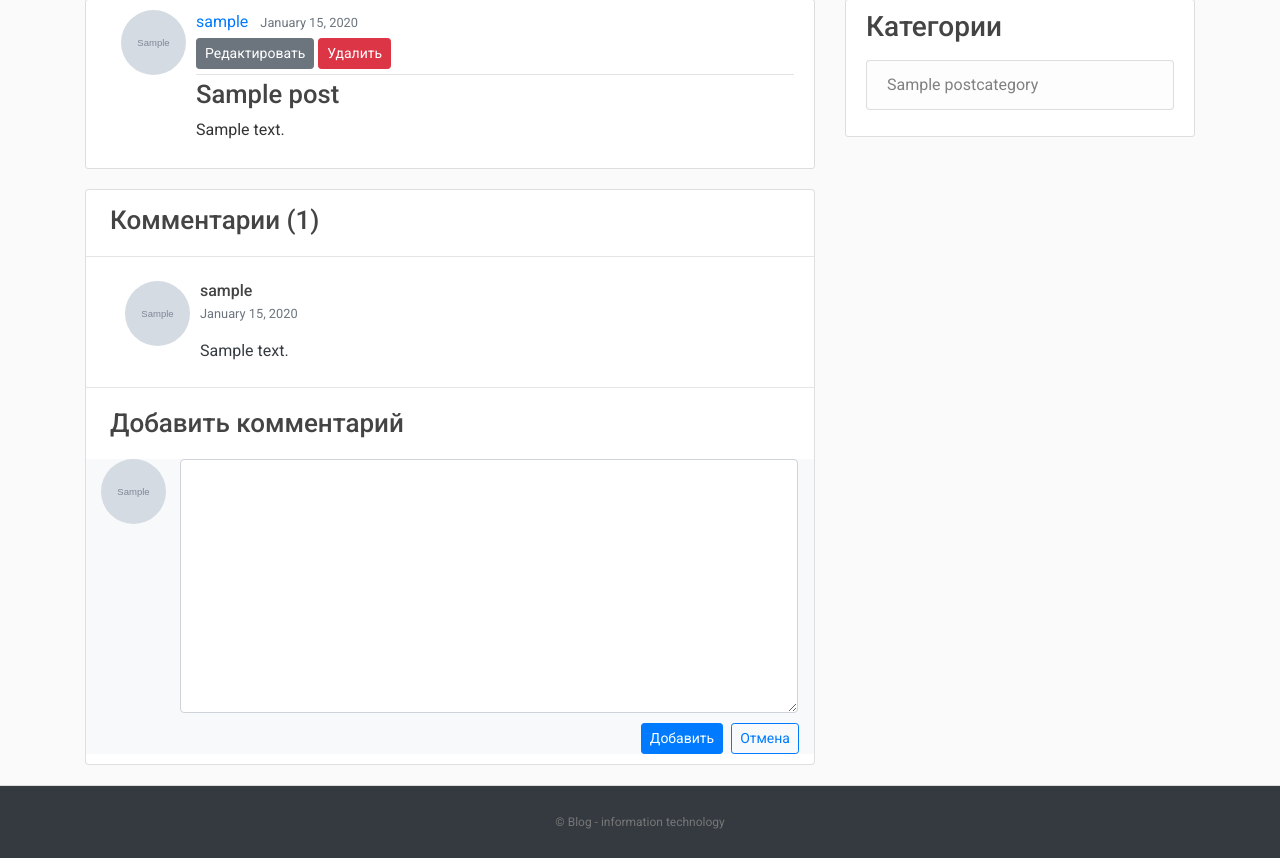
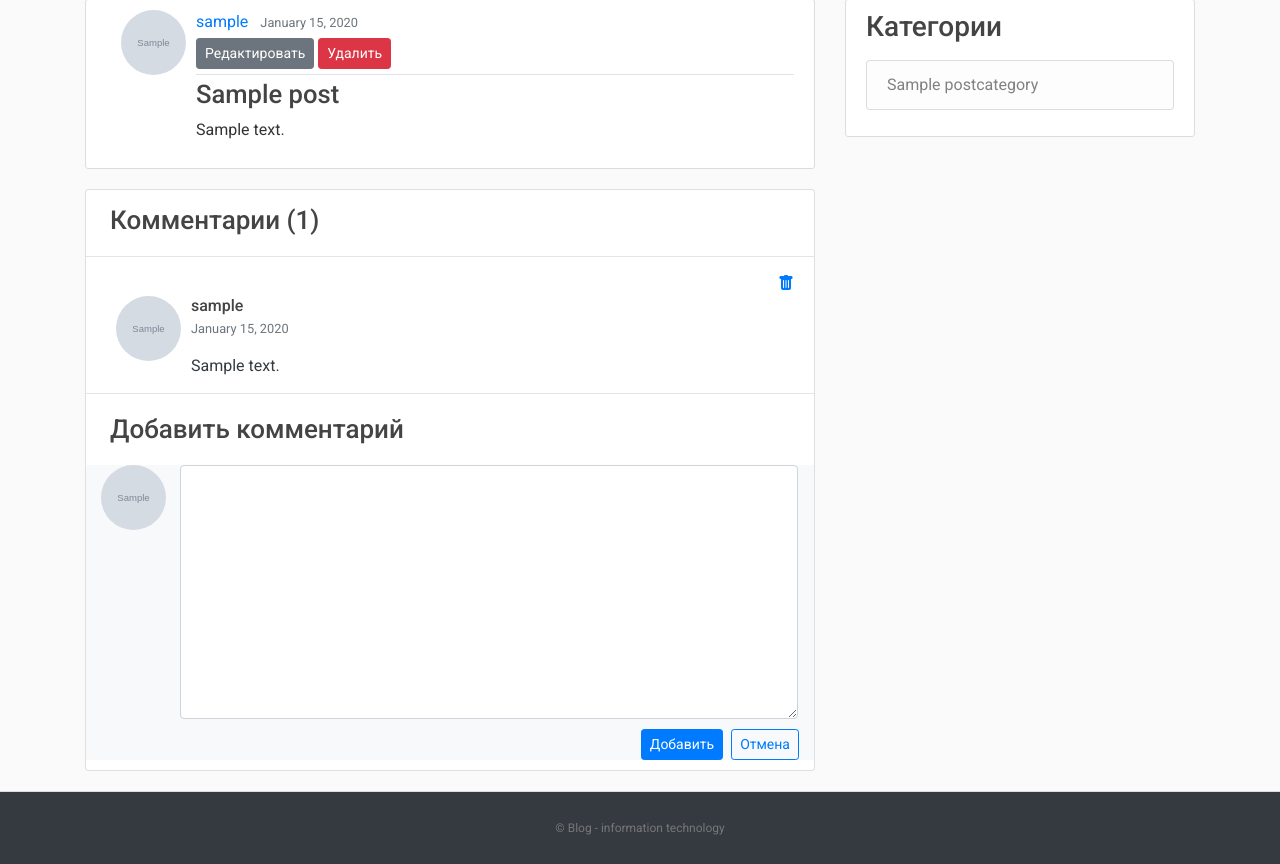
Before and after one commit to AlexandrEmelyanov/blog, a Django app: page /post/1/ in a window 1280 px wide. Shown: the part 81-945 px from the top of the page. Run offline with Django 4.2, Linux system fonts and the light colour scheme; a user stored in the database is signed in; tables that the repository leaves empty hold one stand-in row (values such as "Sample post"); grey boxes marked "Sample" are stand-in pictures; parts of the project's set-up code (start-up, migrations or seed data) failed here and were passed over; some libraries are stand-ins or nearby versions.

Commit message:
Added option to delete a comments

```diff
--- a/blog/site_blog/templates/site_blog/base.html
+++ b/blog/site_blog/templates/site_blog/base.html
@@ -13,6 +13,7 @@
     <link href='http://fonts.googleapis.com/css?family=Roboto:400,100,100italic,300,300italic,400italic,500,500italic,700,700italic,900italic,900'
           rel='stylesheet' type='text/css'>
     <link rel="stylesheet" href="https://cdn.jsdelivr.net/npm/bootstrap-icons@1.7.2/font/bootstrap-icons.css">
+    <link rel="stylesheet" href="https://cdn.jsdelivr.net/npm/bootstrap-icons@1.10.5/font/bootstrap-icons.css">
     <link rel="stylesheet" type="text/css" href="{% static 'css/main.css' %}">
     <link href='https://unpkg.com/boxicons@2.1.2/css/boxicons.min.css' rel='stylesheet'>
 
--- a/blog/site_blog/templates/site_blog/post_detail.html
+++ b/blog/site_blog/templates/site_blog/post_detail.html
@@ -45,7 +45,12 @@
                                 <h4 class="title-comments">Комментарии ({{ object.comments.count }})</h4>
                                 <hr class="my-0"/>
                                 {% for comment in object.comments.all %}
-                                    <div class="card-body p-4">
+                                    <div class="card-body">
+                                        {% if comment.author_com == user %}
+                                            <div class="comment-delete">
+                                                <a href="{% url 'index:comment-delete' comment.id %}"><i class="bi bi-trash-fill"></i></a>
+                                            </div>
+                                        {% endif %}
                                         <div class="d-flex flex-start">
                                             <img class="rounded-circle article-img" src="
                                                 {% if comment.author_com.image %}
@@ -77,7 +82,12 @@
                         <h4 class="title-comments-add">Добавить комментарий</h4>
                         <div class="bg-light">
                             <div class="d-flex flex-row align-items-start">
-                                <img class="rounded-circle article-img" src="{% if user.image %} {{ user.image.url }} {% else %} {% static 'image/users/default.jpg' %} {% endif %}">
+                                <img class="rounded-circle article-img" src="
+                                {% if user.image %}
+                                    {{ user.image.url }}
+                                {% else %}
+                                    {% static 'image/users/default.jpg' %}
+                                {% endif %}">
                                 <div class="comment-content">
                                     {{ comment_form.content }}
                                 </div>
--- a/blog/site_blog/urls.py
+++ b/blog/site_blog/urls.py
@@ -13,4 +13,5 @@ urlpatterns = [
     path('post/<int:pk>/delete/', views.PostDeleteView.as_view(), name='post-delete'),
     path('post/<int:pk>/update/', views.PostUpdateView.as_view(), name='post-update'),
     path('post/user/<str:username>/', views.UserPostListView.as_view(), name='user-posts'),
+    path('post/comment/delete/<int:comment_id>/', views.comment_delete, name='comment-delete'),
 ]
--- a/blog/site_blog/views.py
+++ b/blog/site_blog/views.py
@@ -4,7 +4,8 @@ from django.views.generic.list import ListView
 from django.views.generic import DetailView, CreateView, DeleteView, UpdateView
 from django.contrib.auth.mixins import LoginRequiredMixin, UserPassesTestMixin
 from django.contrib.messages.views import SuccessMessageMixin
-from django.contrib.auth.decorators import login_required
+from django.shortcuts import HttpResponseRedirect
+
 
 from .models import Posts, Comment
 from .forms import CommentForm
@@ -106,6 +107,12 @@ class PostUpdateView(LoginRequiredMixin, SuccessMessageMixin, UserPassesTestMixi
         return self.request.user == post.author
 
 
+def comment_delete(request, comment_id):
+    comment = Comment.objects.get(id=comment_id)
+    comment.delete()
+    return HttpResponseRedirect(request.META['HTTP_REFERER'])
+
+
 def about(request):
     context = {
         'title': 'Blog - about'
--- a/blog/static/css/main.css
+++ b/blog/static/css/main.css
@@ -161,3 +161,12 @@ footer a:hover {
 .rounded-circle {
     margin: 0px 10px 0px 15px;
 }
+
+.comment-delete {
+    display: flex;
+    justify-content: right;
+}
+
+.card-body{
+    padding: 15px 20px 15px 15px;
+}
```
